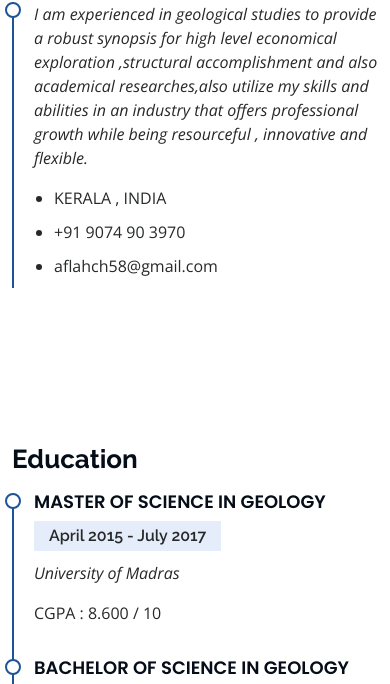
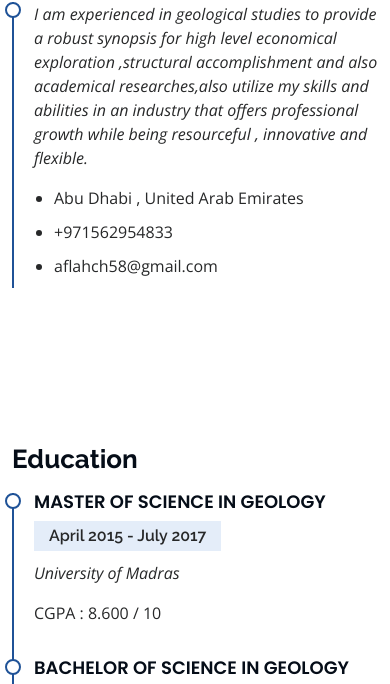
Before and after one commit to mcodevpltd/aflahch-cv, a plain HTML site: page index.html in a window 390 px wide. Shown: the part 127-811 px from the top of the page. Drawn offline with nearby package versions, Linux system fonts and the light colour scheme.

Commit message:
changed mobile no and address

```diff
--- a/index.html
+++ b/index.html
@@ -124,8 +124,8 @@
                   >
                 </p>
                 <ul>
-                  <li>KERALA , INDIA</li>
-                  <li>+91 9074 90 3970</li>
+                  <li>Abu Dhabi , United Arab Emirates</li>
+                  <li>+971562954833</li>
                   <li>aflahch58@gmail.com</li>
                 </ul>
               </div>
```
